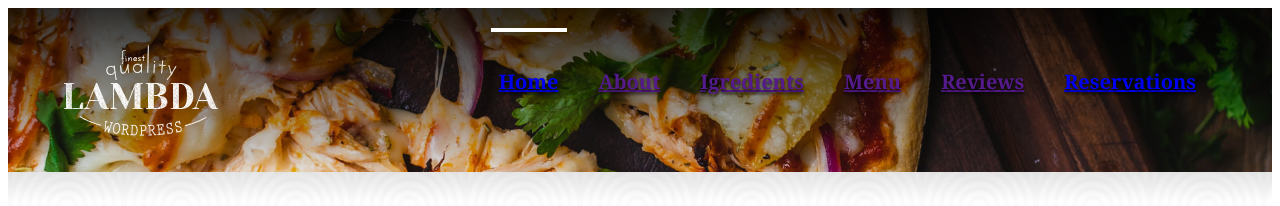
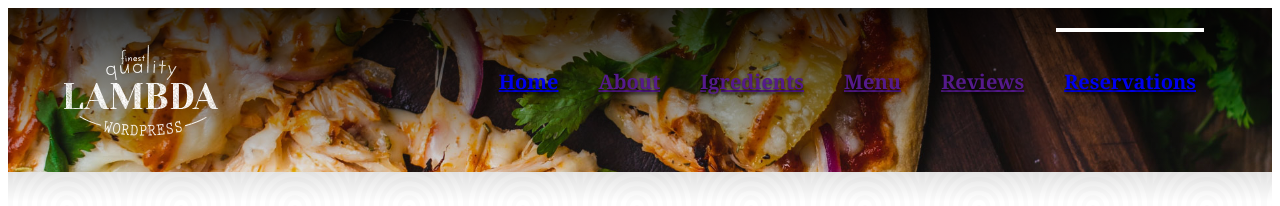
Before and after one commit to alestrunda/restaurant-next, a Next.js app: page /contact in a window 1280 px wide. Shown: the top 206 px of the page. Built offline with nearby package versions, Linux system fonts and the light colour scheme.

Commit message:
highlight active page in navigation

```diff
--- a/components/Navigation.js
+++ b/components/Navigation.js
@@ -1,5 +1,33 @@
 import classNames from "classnames";
 import Link from "next/link";
+import { useRouter } from "next/router";
+
+const LINKS = [
+  {
+    href: "/",
+    title: "Home",
+  },
+  {
+    href: "",
+    title: "About",
+  },
+  {
+    href: "",
+    title: "Igredients",
+  },
+  {
+    href: "",
+    title: "Menu",
+  },
+  {
+    href: "",
+    title: "Reviews",
+  },
+  {
+    href: "/contact",
+    title: "Reservations",
+  },
+];
 
 const Item = ({ active, href, title }) => (
   <li className="group mx-3 relative overflow-hidden">
@@ -16,17 +44,22 @@ const Item = ({ active, href, title }) => (
   </li>
 );
 
-const Navigation = () => (
-  <nav className="font-serif font-bold text-shadow-sm text-xl mb-4">
-    <ul className="flex justify-between">
-      <Item active href="/" title="Home" />
-      <Item href="" title="About" />
-      <Item href="" title="Igredients" />
-      <Item href="" title="Menu" />
-      <Item href="" title="Reviews" />
-      <Item href="contact" title="Reservations" />
-    </ul>
-  </nav>
-);
+const Navigation = () => {
+  const router = useRouter();
+
+  return (
+    <nav className="font-serif font-bold text-shadow-sm text-xl mb-4">
+      <ul className="flex justify-between">
+        {LINKS.map((link) => (
+          <Item
+            active={router.pathname === link.href}
+            href={link.href}
+            title={link.title}
+          />
+        ))}
+      </ul>
+    </nav>
+  );
+};
 
 export default Navigation;
```
